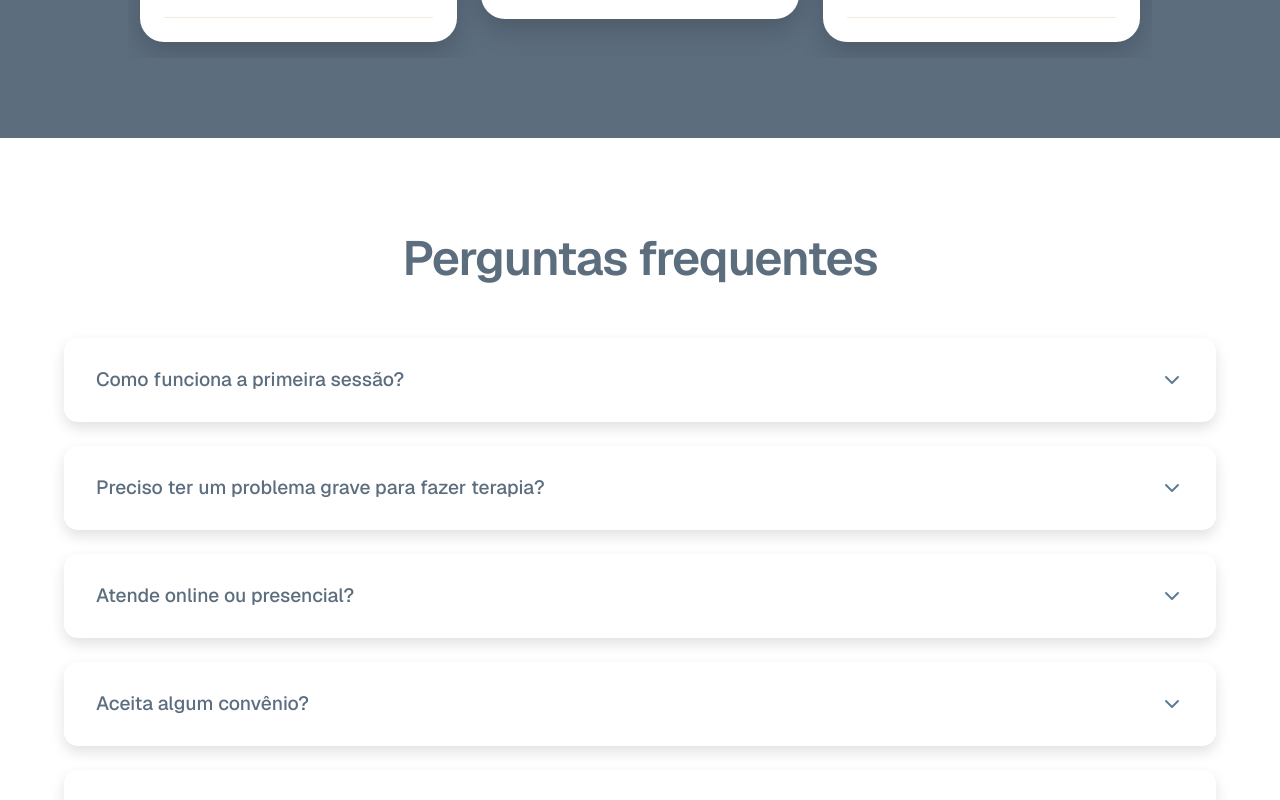
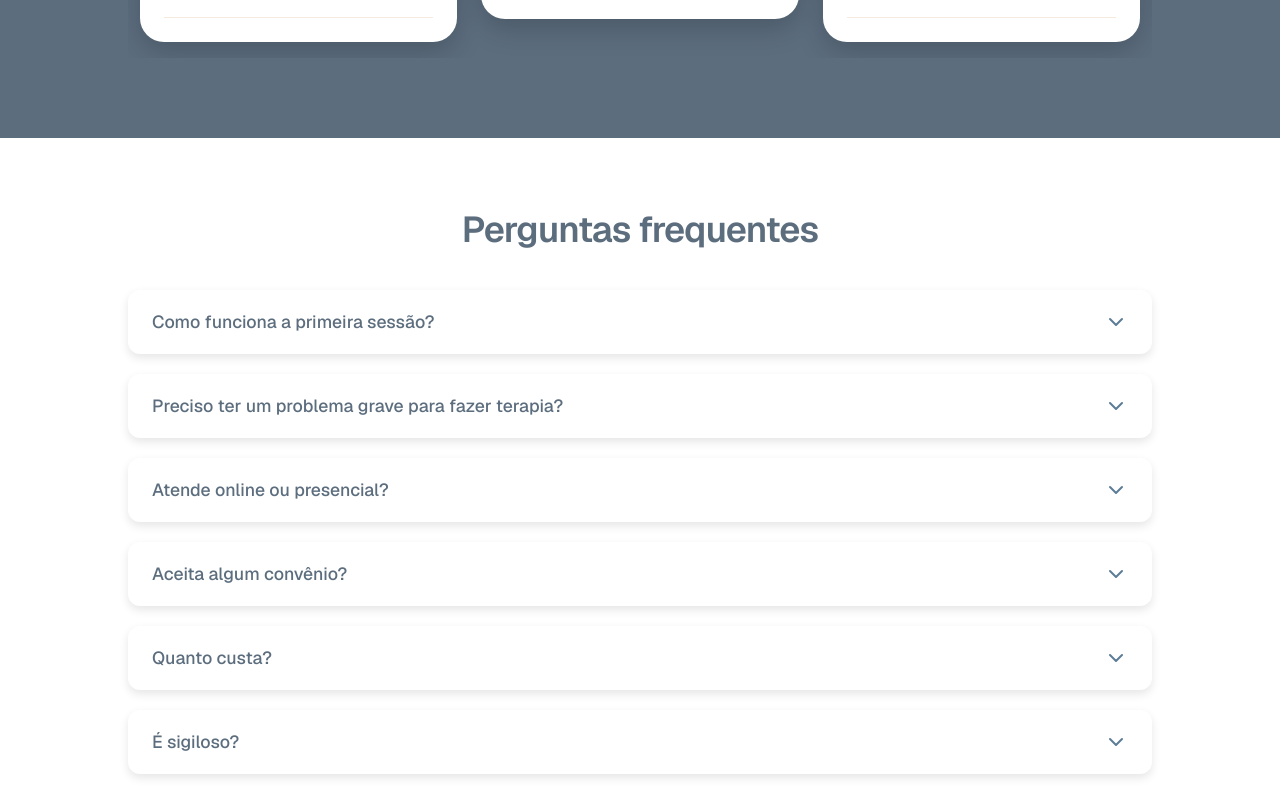
Before and after one commit to LucasSampaioOliveira1/Landing-Page-Adeib, a Next.js app: page / in a window 1280 px wide. Shown: the part 2900-3700 px from the top of the page. Built offline with nearby package versions, Linux system fonts and the light colour scheme.

Commit message:
att Peguntas

```diff
--- a/components/PerguntasFre.tsx
+++ b/components/PerguntasFre.tsx
@@ -62,27 +62,27 @@ export default function PerguntasFre() {
 
   return (
     <section id="perguntas-frequentes" className="bg-[#FFFFFF] font-(family-name:--font-geist-sans) antialiased">
-      <div className="mx-auto w-full max-w-7xl px-6 py-18 sm:px-10 sm:py-22 lg:px-16 lg:py-24">
-        <h2 className="text-center text-4xl font-semibold tracking-tight text-[#5C6D7E] sm:text-5xl">
+      <div className="mx-auto w-full max-w-7xl px-6 py-14 sm:px-10 sm:py-16 lg:px-16 lg:py-18">
+        <h2 className="text-center text-3xl font-semibold tracking-tight text-[#5C6D7E] sm:text-4xl">
           Perguntas frequentes
         </h2>
 
-        <div className="mx-auto mt-14 flex w-full max-w-6xl flex-col gap-6">
+        <div className="mx-auto mt-10 flex w-full max-w-5xl flex-col gap-4 sm:gap-5">
           {faqs.map((faq, index) => {
             const isOpen = openIndex === index;
 
             return (
               <div
                 key={faq.question}
-                className="overflow-hidden rounded-[14px] bg-[#FFFFFF] shadow-[0_6px_14px_rgba(0,0,0,0.12)] transition-all duration-300 hover:-translate-y-0.5 hover:shadow-[0_10px_20px_rgba(0,0,0,0.16)]"
+                className="overflow-hidden rounded-[12px] bg-[#FFFFFF] shadow-[0_4px_10px_rgba(0,0,0,0.1)] transition-all duration-300 hover:-translate-y-0.5 hover:shadow-[0_8px_16px_rgba(0,0,0,0.14)]"
               >
                 <button
                   type="button"
                   onClick={() => setOpenIndex(isOpen ? null : index)}
                   aria-expanded={isOpen}
-                  className="flex min-h-21 w-full items-center justify-between gap-5 px-6 py-5 text-left transition-colors duration-300 hover:bg-[#f7f7f7] sm:px-8"
+                  className="flex min-h-16 w-full items-center justify-between gap-4 px-5 py-4 text-left transition-colors duration-300 hover:bg-[#f7f7f7] sm:px-6"
                 >
-                  <span className="text-[clamp(1.2rem,1.5vw,1.7rem)] font-medium leading-tight text-[#5C6D7E]">
+                  <span className="text-[1rem] font-medium leading-tight text-[#5C6D7E] sm:text-[1.1rem]">
                     {faq.question}
                   </span>
                   <Chevron isOpen={isOpen} />
@@ -94,7 +94,7 @@ export default function PerguntasFre() {
                   }`}
                 >
                   <div className="overflow-hidden">
-                    <div className="px-6 pb-6 font-(family-name:--font-inter) text-[0.98rem] leading-7 text-[#5C6D7F] sm:px-8">
+                    <div className="px-5 pb-4 font-(family-name:--font-inter) text-[0.92rem] leading-6 text-[#5C6D7F] sm:px-6 sm:text-[0.95rem]">
                       {faq.answer}
                     </div>
                   </div>
```
